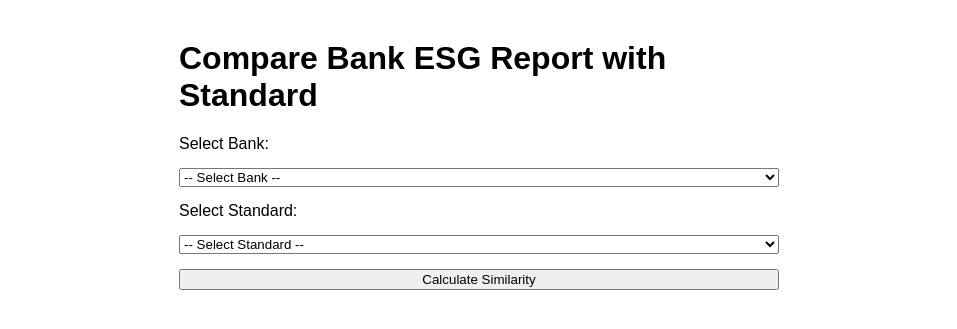
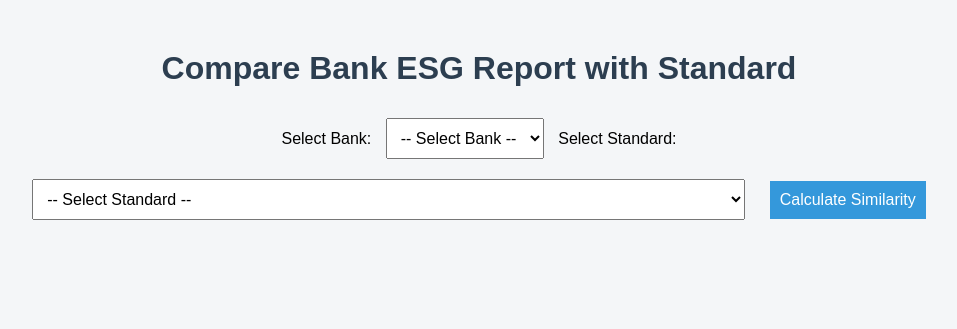
Before and after one commit to Lily-WangQian/Lily-WangQian-AzureWeb_Upload1, a Flask app: page / in a window 1280 px wide. Shown: the top 329 px of the page, without its empty margins (161-1118 px from the left). Run offline with Flask 3, Linux system fonts and the light colour scheme.

Commit message:
Update index.html

```diff
--- a/templates/index.html
+++ b/templates/index.html
@@ -3,12 +3,7 @@
 <head>
     <meta charset="UTF-8">
     <title>Bank and Standard Similarity</title>
-    <style>
-        body { font-family: Arial, sans-serif; margin: 40px; }
-        .container { max-width: 600px; margin: auto; }
-        label, select, button { display: block; margin-top: 15px; width: 100%; }
-        .result { margin-top: 30px; padding: 15px; border: 1px solid #ccc; background: #f9f9f9; }
-    </style>
+    <link rel="stylesheet" href="{{ url_for('static', filename='style.css') }}">
 </head>
 <body>
 <div class="container">
@@ -35,7 +30,7 @@
 
     {% if score is not none %}
     <div class="result">
-        <h2>Result</h2>
+        <h2>Similarity Result</h2>
         <p><strong>{{ bank }}</strong> compared to <strong>{{ standard }}</strong></p>
         <p>Similarity Score: <strong>{{ score }}</strong></p>
     </div>
```
